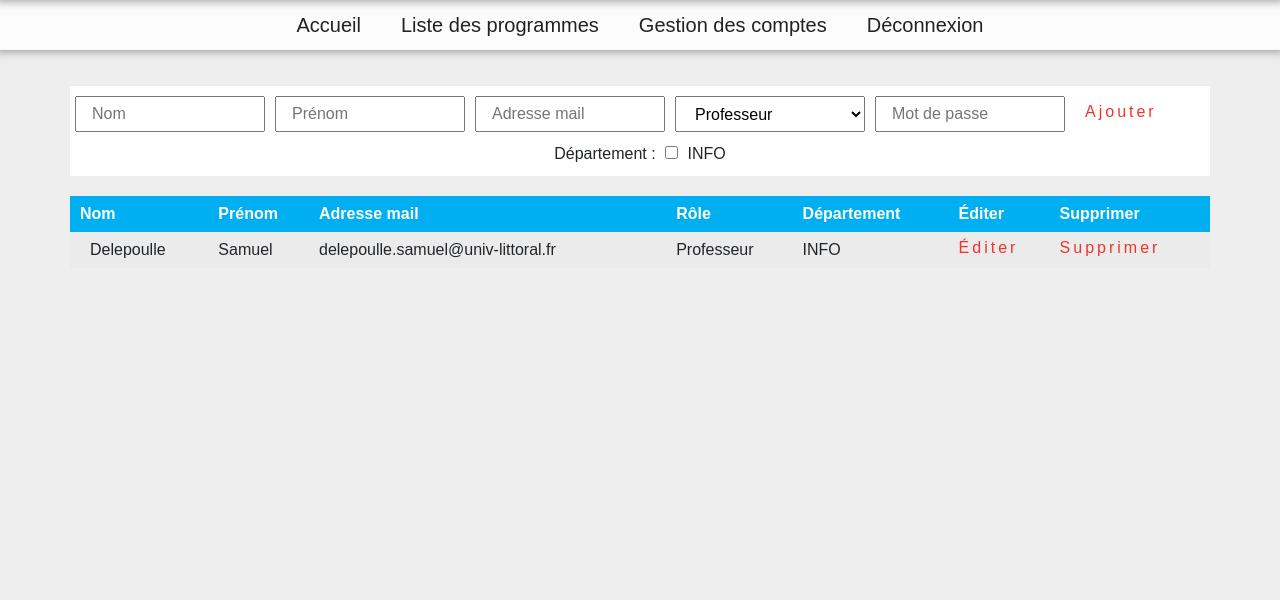
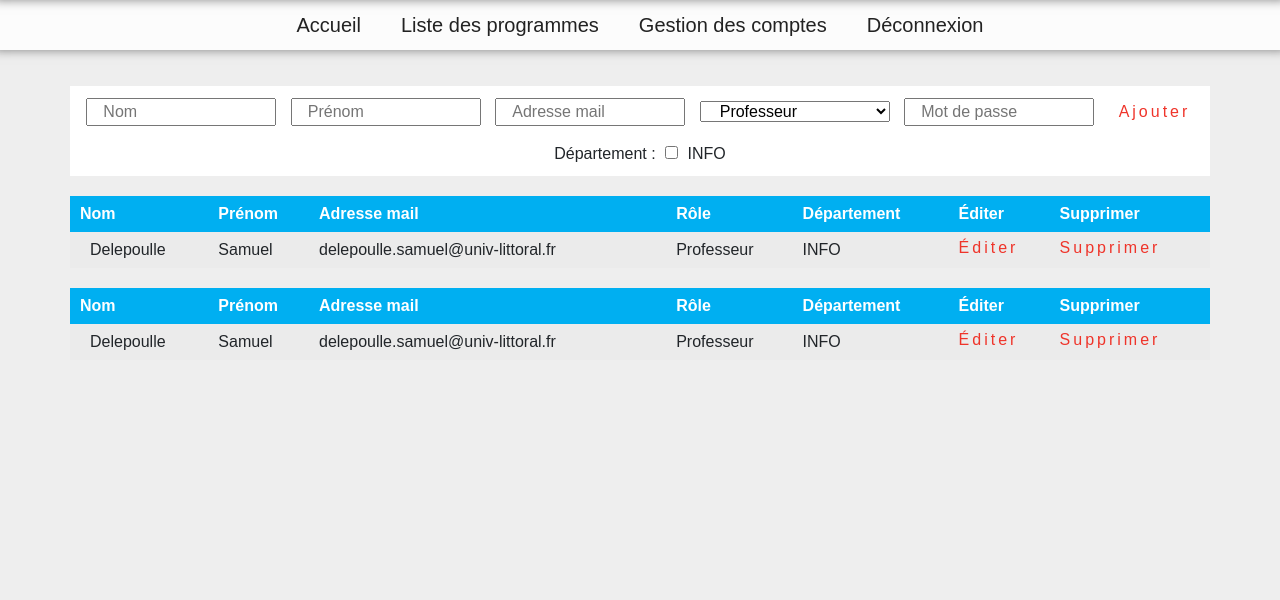
Before and after one commit to LookItsBlu/Seprote2, a PHP site: page /gestion_compte.php in a window 1280 px wide. Shown: the part 56-656 px from the top of the page. Run offline with PHP 8.4, Linux system fonts and the light colour scheme; a user stored in the database is signed in; data comes from the database, SQL or seed files in the repository; some libraries are stand-ins or nearby versions; some web fonts are replaced.

Commit message:
updated gestion_compte to recent changes

```diff
--- a/s2-first_draft/gestion_compte.php
+++ b/s2-first_draft/gestion_compte.php
@@ -12,15 +12,11 @@
 include('includes/menu.php');
 ?>
 
-<div id="main">
-    <div class="mainWrap">
-        <div id="content">
-            <div class="container">
+<div id="main" class="mainWrap">
+    <div id="content" class="container">
         <div class="row">
             <div class="col-md-12 accInput">
                 <form class='addCompte' action="#" method="POST">
-                            <div class="container">
-                                <div class="row">
                     <input class="col-md-2" name="nom" placeholder="Nom" type="text">
                     <input class="col-md-2" name="prenom" placeholder="Prénom" type="text">
                     <input class="col-md-2" name="mail" placeholder="Adresse mail" type="text">
@@ -42,8 +38,6 @@
                             <input type="checkbox" class="" id="dptm<?php echo $data['id_d'];?>">
                             <label class="" for="dptm<?php echo $data['id_d'];?>"><?php echo $data['nom_d'];?></label>
                         <?php } ?>
-                                    </div>
-                                </div>
                     </div>
                 </form>
             </div>
@@ -67,7 +61,24 @@
                 </form>
             </table>
         </div>
-            </div>
+        <div class="row">
+            <table id="ListeComptes" class="sep_table col-md-12">
+                <form id="delete_users" method="POST" action="#">
+                    <input type='hidden' name='type_form' value='3'>
+                    <thead>
+                        <tr>
+                            <th>Nom</th>
+                            <th>Prénom</th>
+                            <th>Adresse mail</th>
+                            <th>Rôle</th>
+                            <th>Département</th>
+                            <th>Éditer</th>
+                            <th>Supprimer</th>
+                        </tr>
+                    </thead>
+                    <tbody></tbody>
+                </form>
+            </table>
         </div>
     </div>
 </div>
```
Lines whose indentation alone changed are shown as unchanged.
